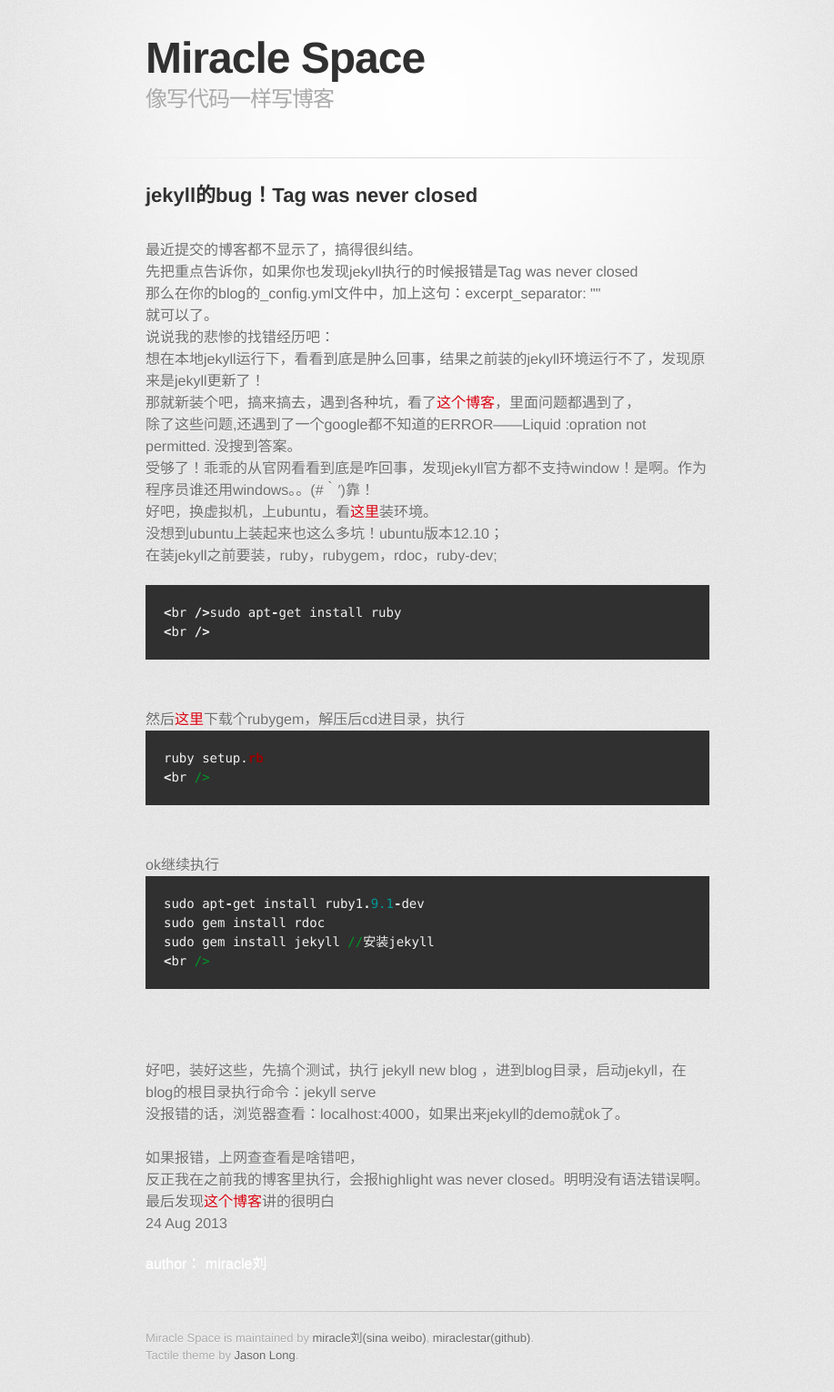
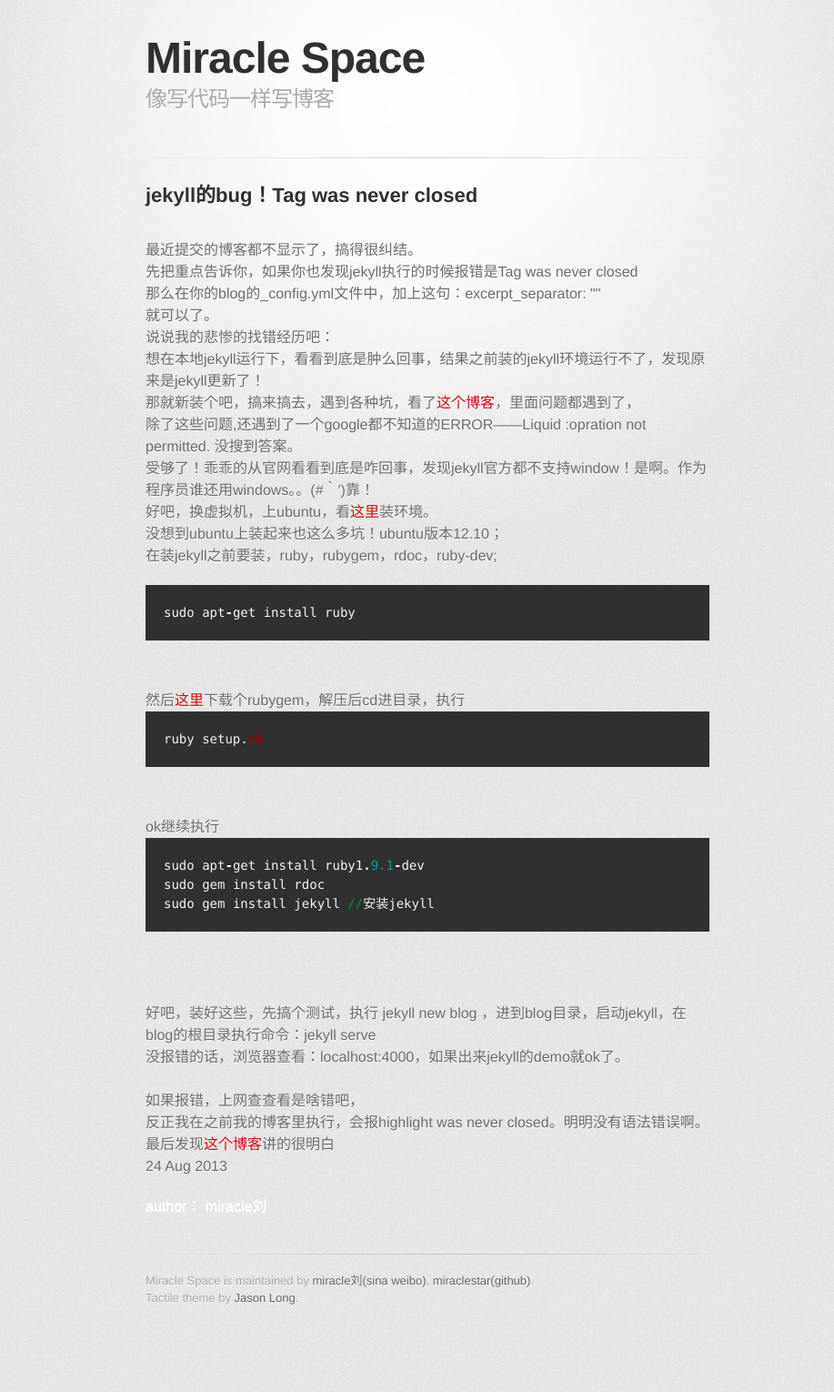
Before and after one commit to miraclestar/myblog, a Jekyll site: the page built from _posts/2013-08-24-jekyll-bug.html, in a window 1280 px wide. Shown: the whole page at 91% size, without its empty margins (170-1087 px from the left). Built offline with Jekyll 4.4.1, drawn with Linux system fonts in a browser that asks for light colours; nearby versions of some CDN libraries; some web fonts are replaced; Markdown is read by kramdown in place of the engine named in the settings; comment, search, counter and statistics services are not loaded; after the commit the page ends 1467 px from its top, so only the background shows below that.

Commit message:
del <br>

```diff
--- a/_posts/2013-08-24-jekyll-bug.html
+++ b/_posts/2013-08-24-jekyll-bug.html
@@ -20,18 +20,18 @@ tags: github
 <br />没想到ubuntu上装起来也这么多坑！ubuntu版本12.10；
 <br />在装jekyll之前要装，ruby，rubygem，rdoc，ruby-dev;
 <br />{%highlight java%}
-<br />sudo apt-get install ruby
-<br />{%endhighlight%}
+sudo apt-get install ruby
+{%endhighlight%}
 <br />然后<a href="http://rubygems.org/pages/download">这里</a>下载个rubygem，解压后cd进目录，执行
 <br />{%highlight ruby%}
 ruby setup.rb
-<br />{%endhighlight%}
+{%endhighlight%}
 <br />ok继续执行
 <br />{%highlight ruby%}
 sudo apt-get install ruby1.9.1-dev
 sudo gem install rdoc
 sudo gem install jekyll //安装jekyll
-<br />{%endhighlight%}
+{%endhighlight%}
 <br />
 <br />好吧，装好这些，先搞个测试，执行 jekyll new blog ，进到blog目录，启动jekyll，在blog的根目录执行命令：jekyll serve
 <br />没报错的话，浏览器查看：localhost:4000，如果出来jekyll的demo就ok了。
```
